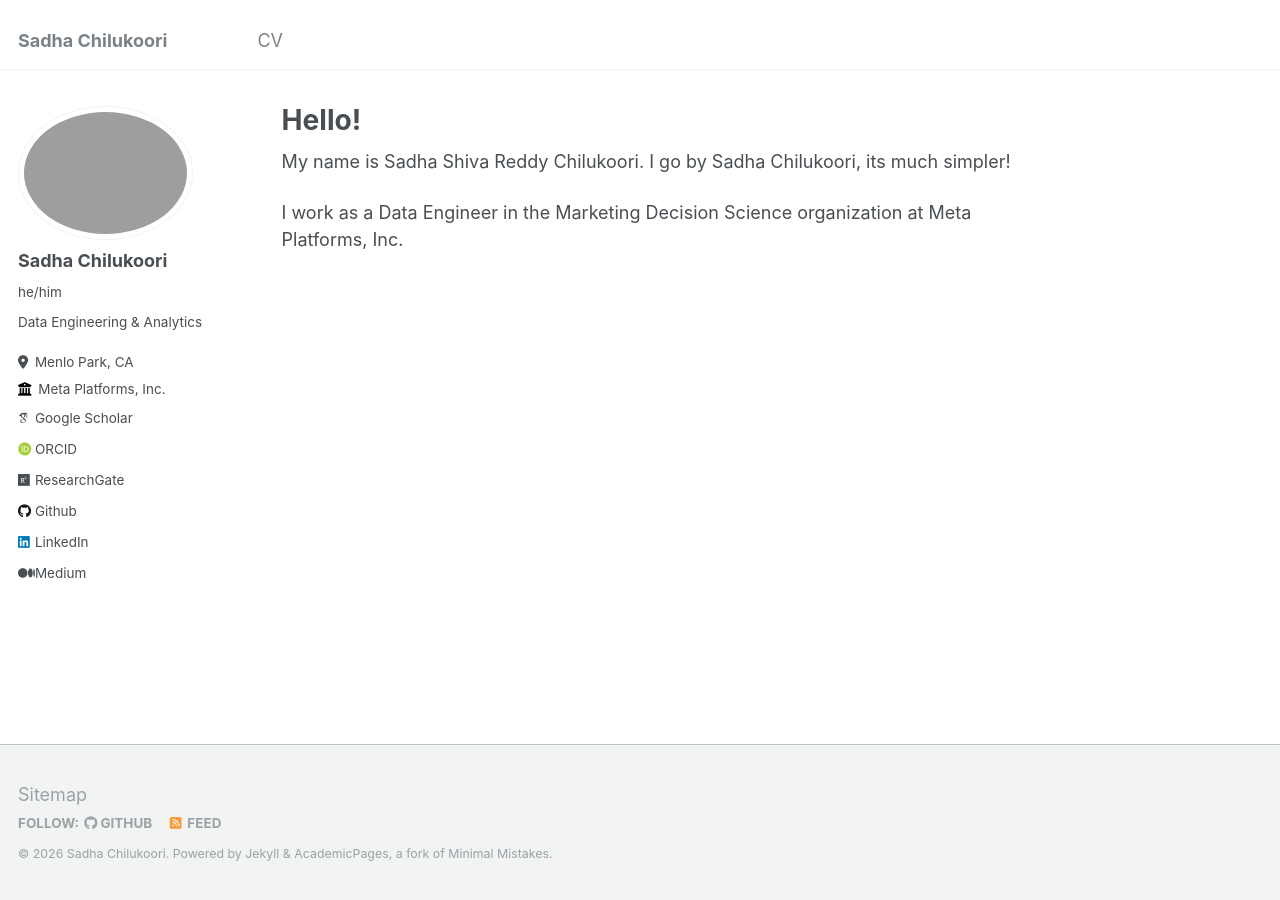
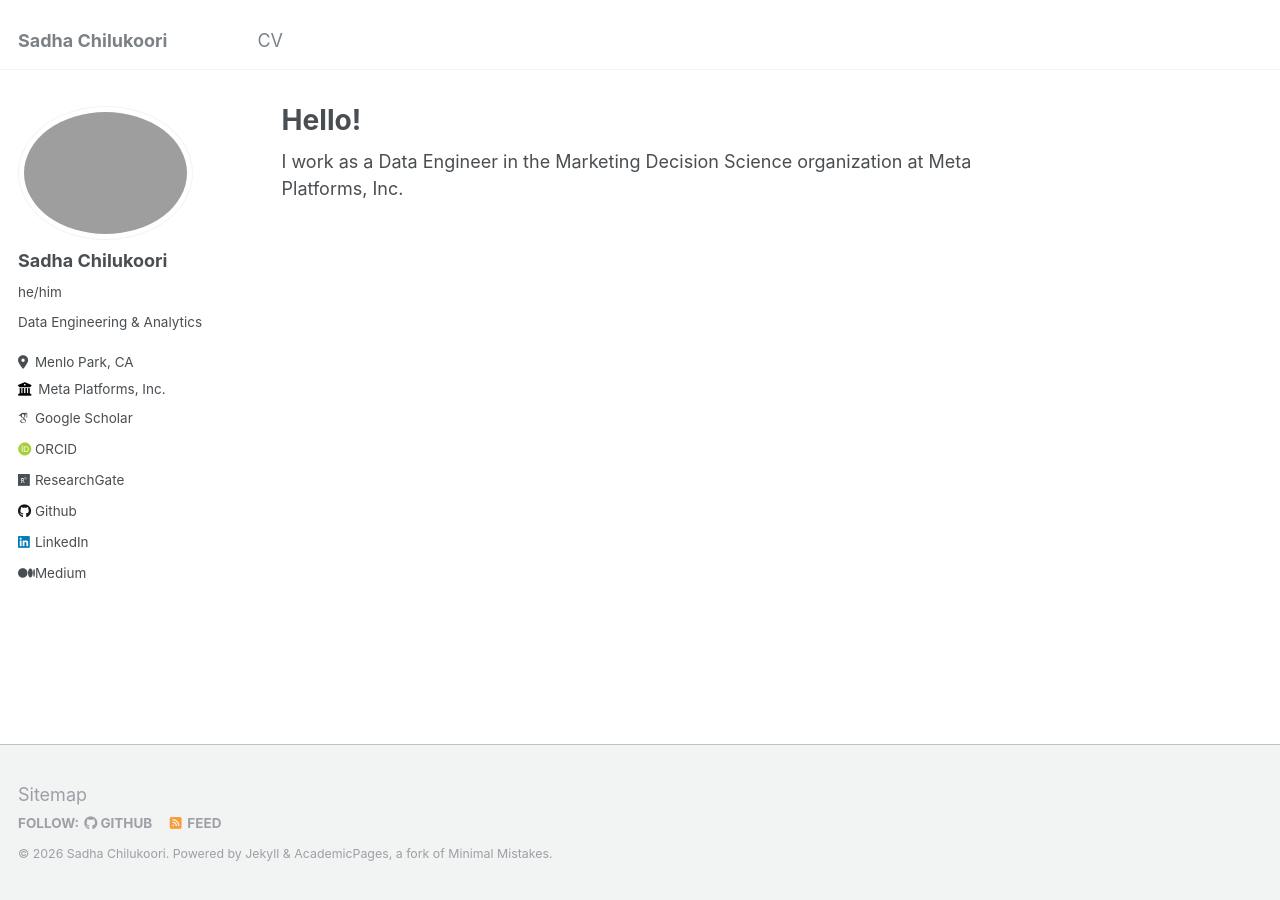
Before and after one commit to srchilukoori/srchilukoori.github.io, a Jekyll site: the page built from _pages/about.md, in a window 1280 px wide. Built offline with Jekyll 4.4.1, drawn with Linux system fonts in a browser that asks for light colours; some web fonts are replaced.

Commit message:
Remove redundant name intro from about page (#7)
Co-authored-by: Sadha Chilukoori <ssreddy.8555@gmail.com>

```diff
--- a/_pages/about.md
+++ b/_pages/about.md
@@ -7,8 +7,6 @@ redirect_from:
   - /about.html
 ---
 
-My name is Sadha Shiva Reddy Chilukoori. I go by Sadha Chilukoori, its much simpler!
-
 I work as a Data Engineer in the Marketing Decision Science organization at Meta Platforms, Inc.
 
 <!-- I completed my Masters degree from Department of Mechanical Engineering at University of Utah in 2012. My thesis advisor is [Dr. Timothy Ameel](https://www.mech.utah.edu/people/tim-ameel/). -->
```
